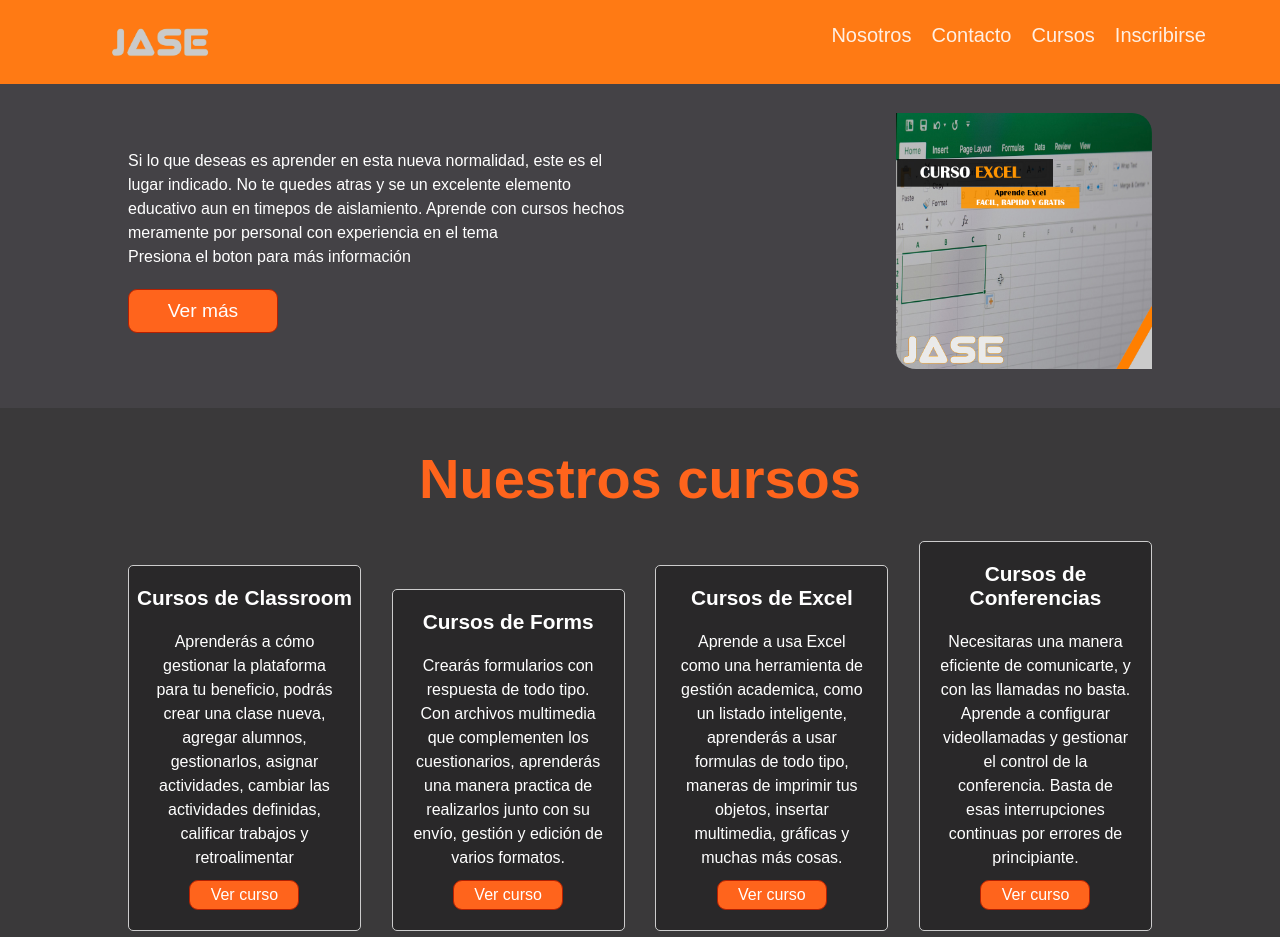
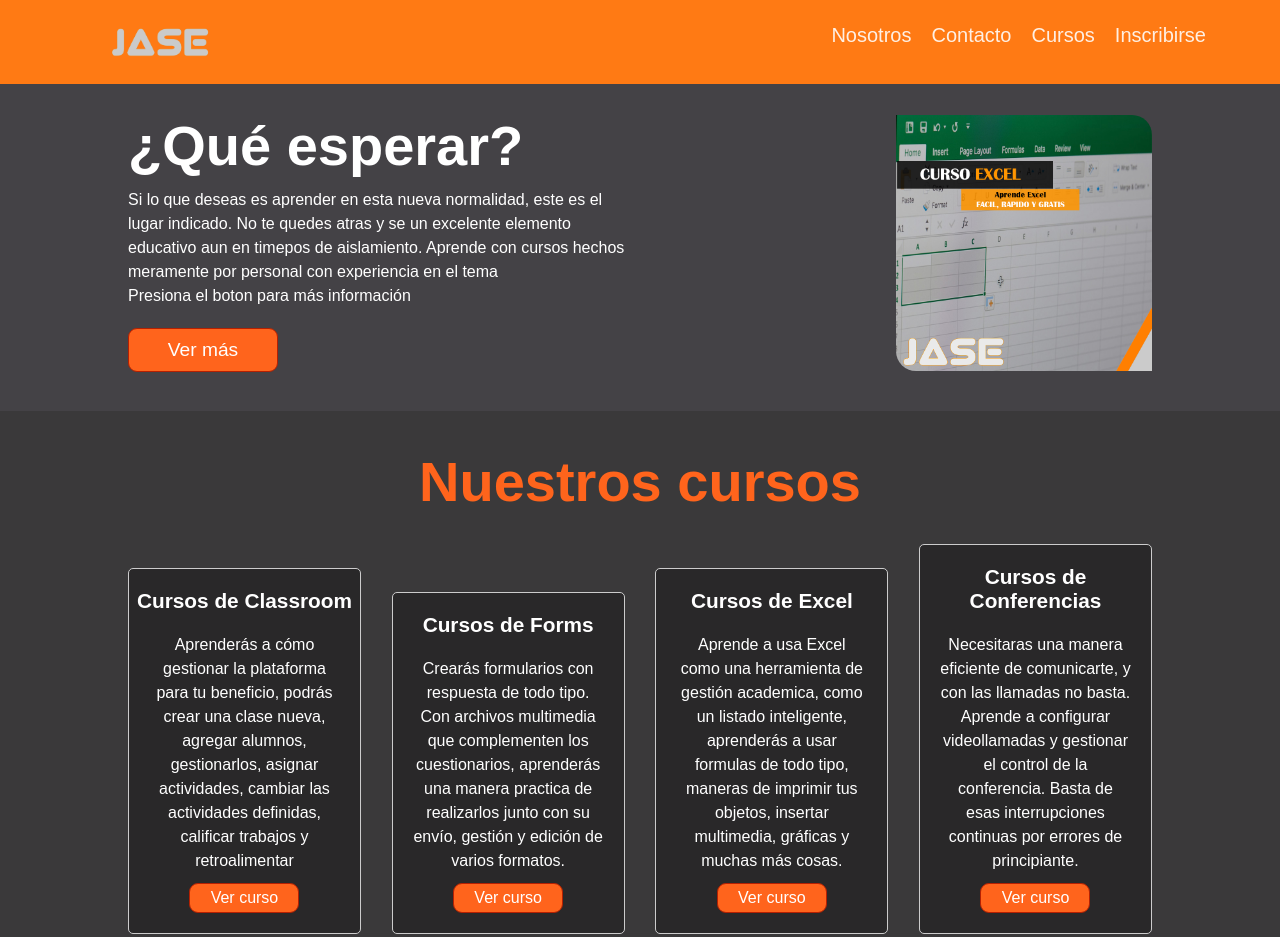
Before and after one commit to isaacpanchito/corpjase.github.io, a plain HTML site: page index.html in a window 1280 px wide. Shown: the top 937 px of the page. Drawn offline with Linux system fonts and the light colour scheme.

Commit message:
Update estilos.css

```diff
--- a/css/estilos.css
+++ b/css/estilos.css
@@ -107,7 +107,7 @@ header{
             display: inline-block;
             vertical-align: middle;
         }
-        #quienes h1{
+        #quienes h2{
             font-size: 3.5rem;
             color: #fff;
             padding-bottom: 10px;
```
